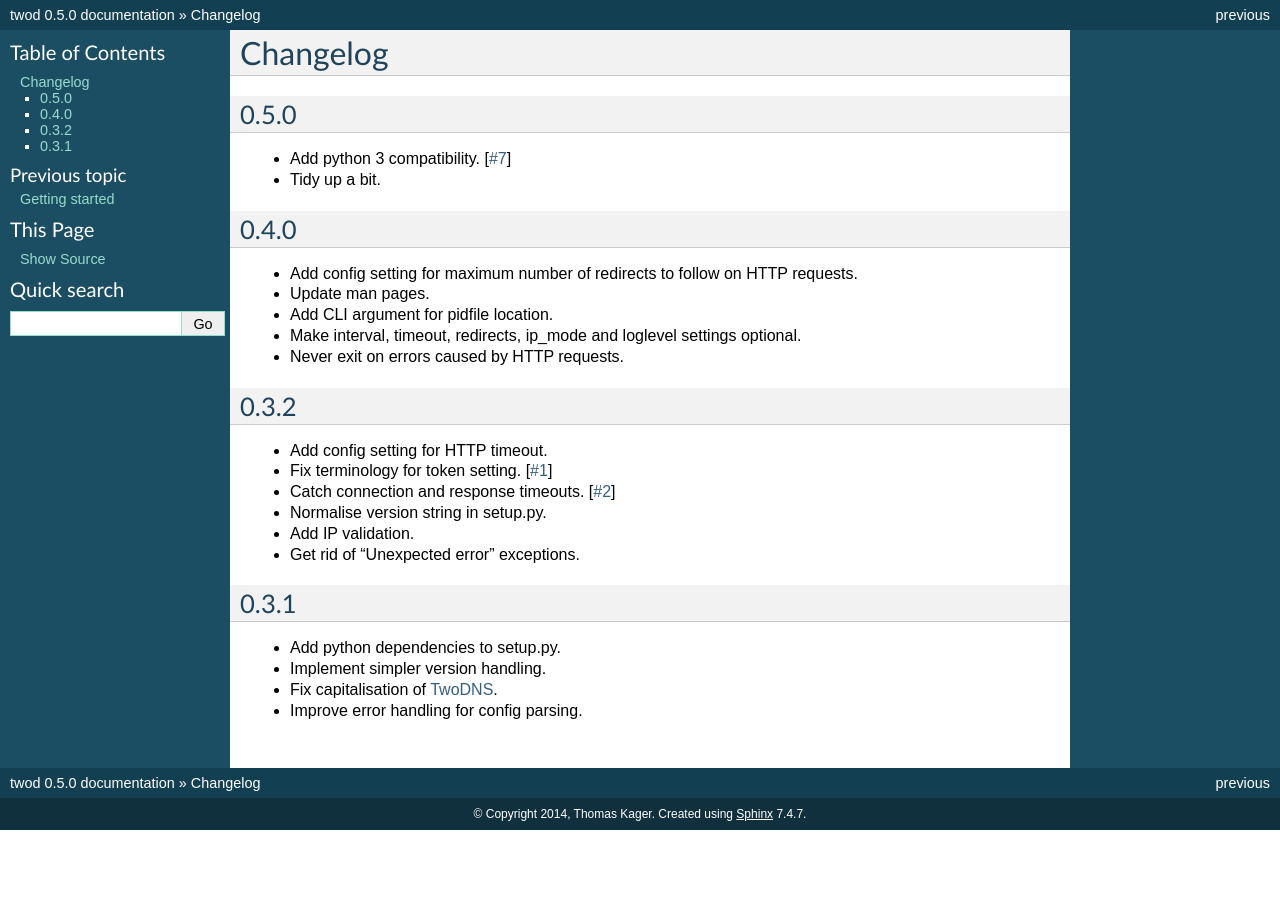
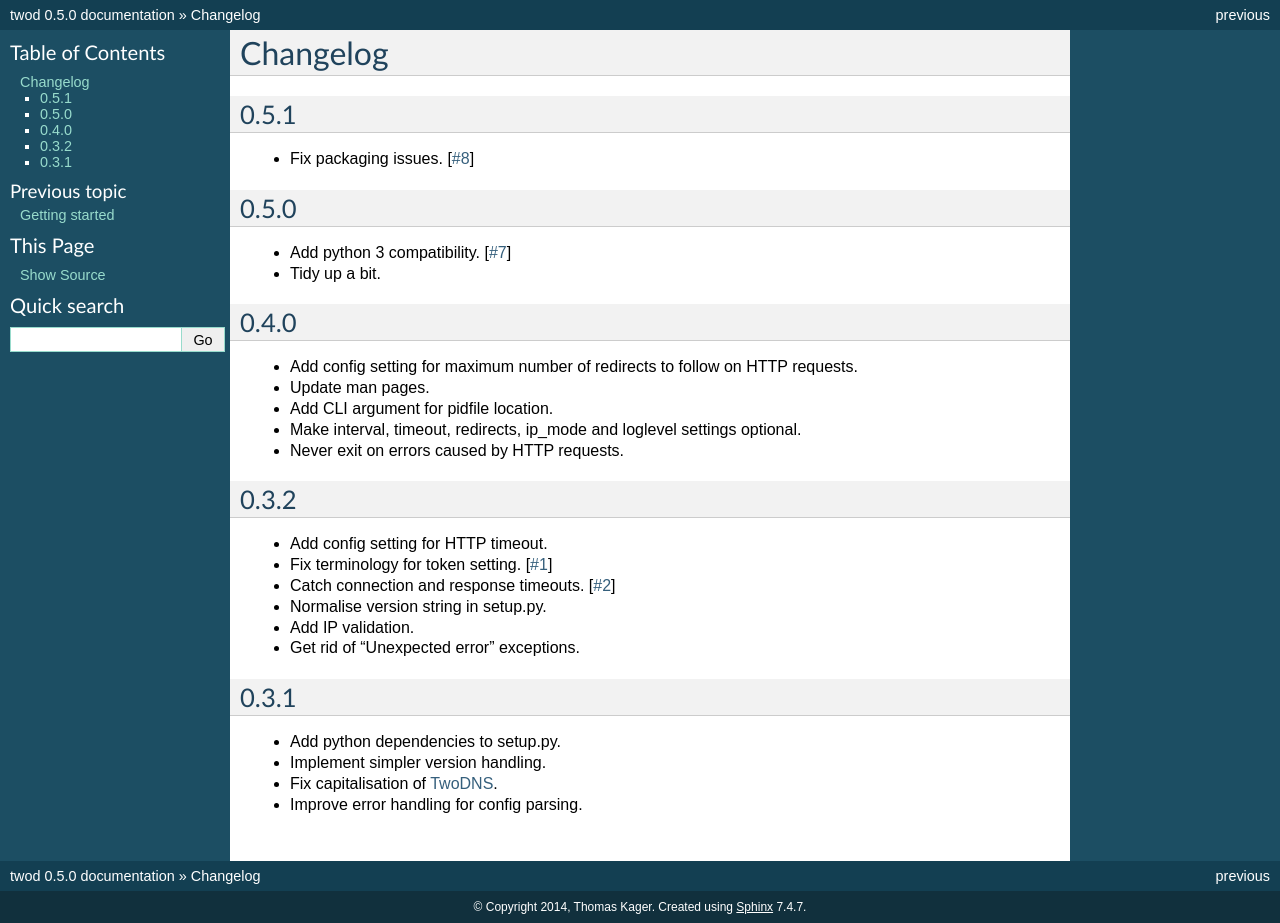
Before and after one commit to t4k1t/twod, a Sphinx documentation site: the page built from docs/changelog.rst, in a window 1280 px wide. Built offline with Sphinx 7.4.7, drawn with Linux system fonts in a browser that asks for light colours; before the commit the page ends 900 px from its top, so only the background shows below that.

Commit message:
Fix issue #8 dependency hell
Signed-off-by: Thomas <thomas@monochromatic.cc>

```diff
--- a/docs/changelog.rst
+++ b/docs/changelog.rst
@@ -2,6 +2,11 @@
 
 Changelog
 =========
+
+0.5.1
+-----
+
+* Fix packaging issues. [`#8 <https://github.com/tablet-mode/twod/issues/8>`_]
 
 0.5.0
 -----
--- a/twod/_version.py
+++ b/twod/_version.py
@@ -1 +1 @@
-__version__ = "0.5.0"
+__version__ = "0.5.1"
```
